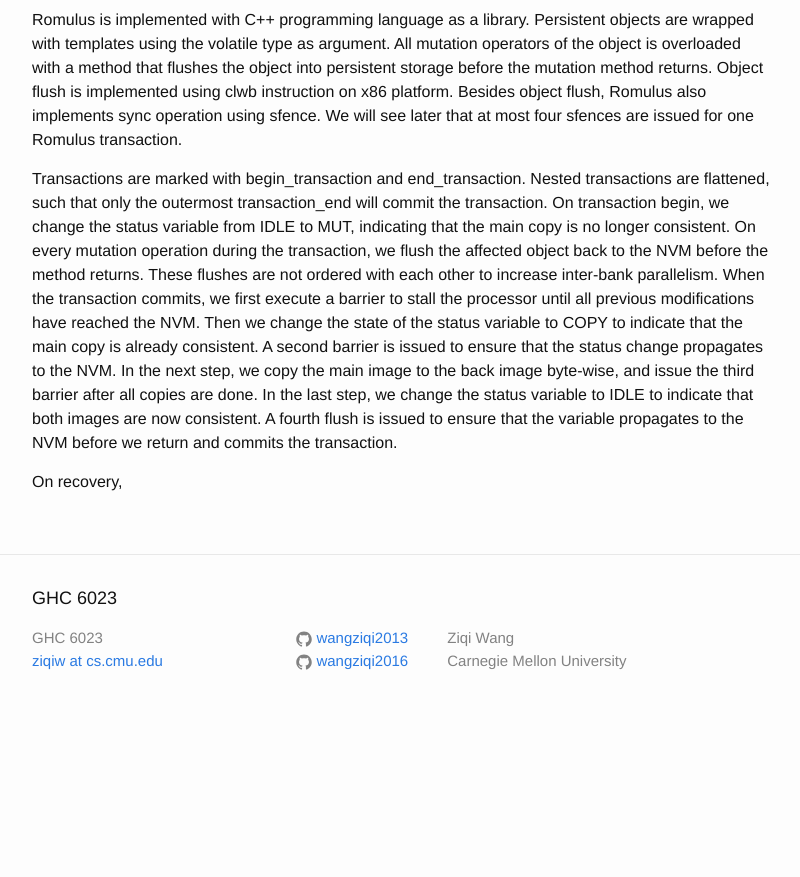
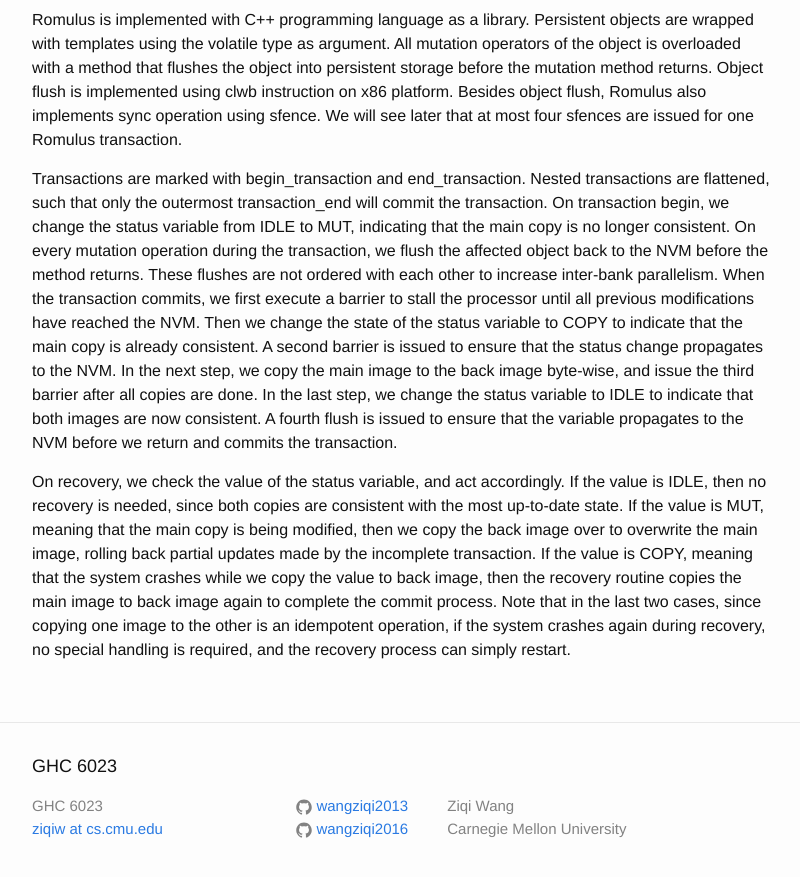
Before and after one commit to wangziqi2013/wangziqi2013.github.io, a Jekyll site: the page built from _posts/2020-01-19-romulus.markdown, in a window 1280 px wide and 900 px high, scrolled down 1345 px. Shown: the top 877 px of the window, without its empty margins (238-1038 px from the left). Built offline with Jekyll 4.4.1, drawn with Linux system fonts in a browser that asks for light colours; before the commit the page ends 2077 px from its top, so only the background shows below that.

Commit message:
Adding recovery

```diff
--- a/_posts/2020-01-19-romulus.markdown
+++ b/_posts/2020-01-19-romulus.markdown
@@ -62,4 +62,10 @@ the NVM. In the next step, we copy the main image to the back image byte-wise, a
 copies are done. In the last step, we change the status variable to IDLE to indicate that both images are now consistent.
 A fourth flush is issued to ensure that the variable propagates to the NVM before we return and commits the transaction.
 
-On recovery,
+On recovery, we check the value of the status variable, and act accordingly. If the value is IDLE, then no recovery is
+needed, since both copies are consistent with the most up-to-date state. If the value is MUT, meaning that the main copy
+is being modified, then we copy the back image over to overwrite the main image, rolling back partial updates made by the
+incomplete transaction. If the value is COPY, meaning that the system crashes while we copy the value to back image,
+then the recovery routine copies the main image to back image again to complete the commit process. Note that in the last
+two cases, since copying one image to the other is an idempotent operation, if the system crashes again during recovery,
+no special handling is required, and the recovery process can simply restart.
```
